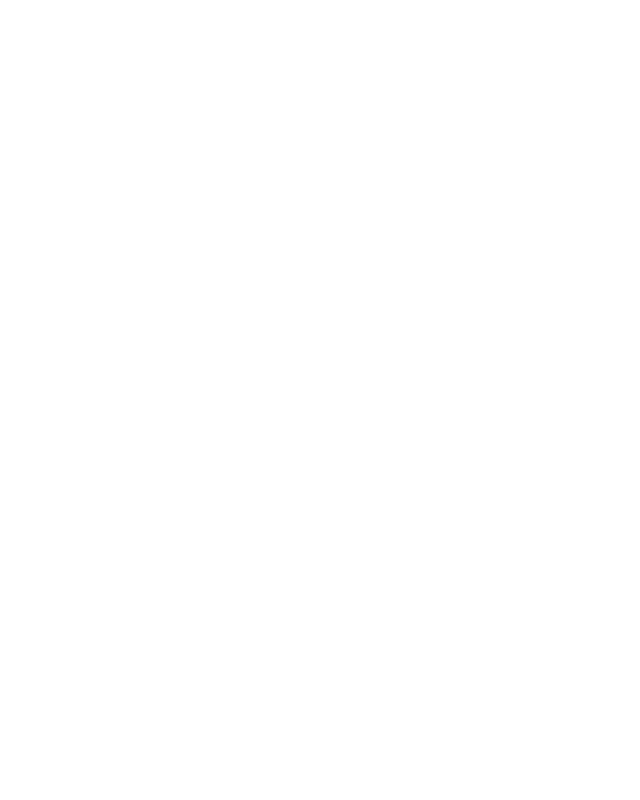
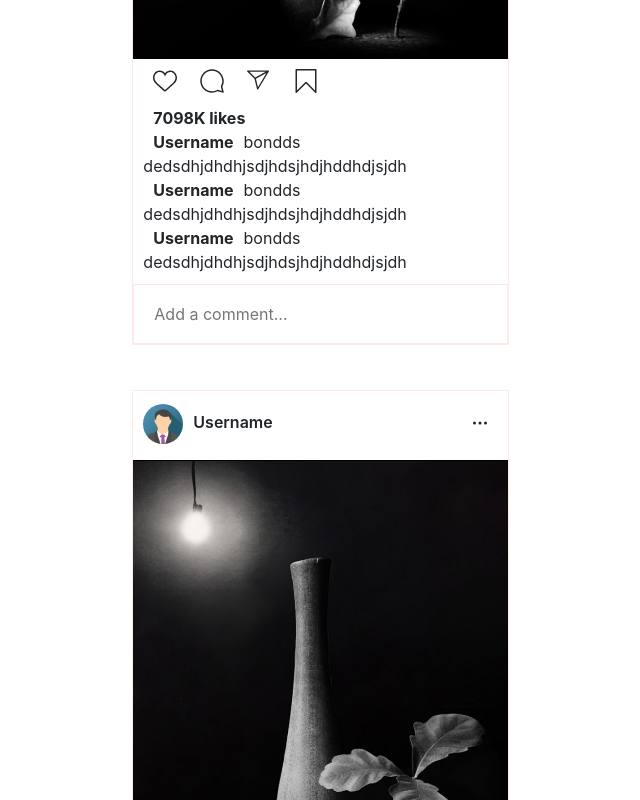
Before and after one commit to christianbankoue/Instagram-app, a React (Create React App) app in the folder myinstagram/: page / in a window 1280 px wide. Shown: the part 820-1620 px from the top of the page, without its empty margins (85-725 px from the left). Before the commit the page ends 800 px from the top, so only its background shows below. Built offline with nearby package versions, Linux system fonts and the light colour scheme.

Commit message:
Add the Post Component

```diff
--- a/myinstagram/src/Components/Main/Main.jsx
+++ b/myinstagram/src/Components/Main/Main.jsx
@@ -1,7 +1,7 @@
 import { Col, Row } from "react-bootstrap";
 import './Main.css';
 import StatusBar from "../StatusBar/StatusBar";
-import Posts from "../Posts/Posts";
+import Post from "../Post/Post";
 
 export default function Main() {
     return <>
@@ -12,7 +12,10 @@
             <Col xs={6}>
                     <div className="main" style={{width: '100%'}}>
                         <StatusBar />
-                        <Posts />
+                        <Post />
+                        <Post />
+                        <Post />
+                        <Post />
                     </div>
             </Col>
             <Col xs={2}></Col>
--- /dev/null
+++ b/myinstagram/src/Components/Post/Post.css
@@ -0,0 +1,57 @@
+.post_container {
+    margin-top: 45px;
+    width: 60%;
+    border: 1px solid #FFE8E8;
+}
+
+.post_header {
+    width: 100%;
+    border-bottom: 1px solid black;
+    height: 70px;
+    position: relative;
+}
+
+.post_head_profil {
+    position: relative;
+    top: 13px;
+    left: 10px;
+}
+
+.post_head_profil_text {
+    font-weight: 600;
+    margin-left: 10px;
+}
+
+.post_head_options {
+    position: absolute;
+    right: 10px;
+    top: 20px;
+}
+
+
+.post_image img {
+    max-height: 600px;
+}
+
+.analytic {
+    margin-left: 10px;
+}
+
+.post_reactimage {
+    width: 27px;
+    height: 27px;
+    margin: 10px;
+}
+
+.post_comment {
+    margin-left: 10px;
+}
+
+#post_commentbox {
+    width: 100%;
+    height: 60px;
+    border: 1px solid #FFE8E8;
+    margin-top: 10px;
+    padding-left: 20px;
+
+}
--- /dev/null
+++ b/myinstagram/src/Components/Post/Post.jsx
@@ -0,0 +1,68 @@
+import './Post.css';
+import post from '../../images/post.jpg'
+import pp1 from '../../images/pp1.png';
+import option from '../../images/option.svg'
+import share from '../../images/message.svg'
+import react from '../../images/love.svg'
+import comment from '../../images/comment.svg'
+import save from '../../images/save.svg'
+
+export default function Post({profil, username, image_url, likes, comments}) {
+    return <>
+        <article className="post_container">
+            <div className="post_header">
+                <div className="post_head_profil">
+                    <img src={pp1} alt="" className='rounded-circle post_head_profil_image' width="40" />
+                    <span className="post_head_profil_text">Username
+                    </span>
+                </div>
+                <img src={option} className='post_head_options' width="30" height="30"/>
+            </div>
+
+            <div className="post_image">
+                <img src={post} className='' width='100%'/>
+            </div>
+
+            <div className="analytic">
+                <div>
+                    <img src={react} alt="" className="post_reactimage"/>
+                    <img src={comment} alt="" className="post_reactimage"/>
+                    <img src={share} alt="" className="post_reactimage"/>
+                    <img src={save} alt="" className="post_reactimage"/>
+                </div>
+                <div>
+                    <span style={{fontWeight: 'bold', marginLeft: '10px'}}>7098K likes</span>
+                </div>
+
+            </div>
+
+            <div className="">
+                <div className="post_comment">
+                    <span className="username" style={{fontWeight: 'bold', margin: '0px 10px'}}>Username</span>
+                    <span>bondds dedsdhjdhdhjsdjhdsjhdjhddhdjsjdh</span>
+                </div>
+
+                <div className="post_comment">
+                    <span className="username" style={{fontWeight: 'bold', margin: '0px 10px'}}>Username</span>
+                    <span>bondds dedsdhjdhdhjsdjhdsjhdjhddhdjsjdh</span>
+                </div>
+
+                <div className="post_comment">
+                    <span className="username" style={{fontWeight: 'bold', margin: '0px 10px'}}>Username</span>
+                    <span>bondds dedsdhjdhdhjsdjhdsjhdjhddhdjsjdh</span>
+                </div>
+
+                <input type="text" name="post_commentbox" id="post_commentbox" placeholder='Add a comment...' />
+            </div>
+        </article>
+
+{/*
+        <article className="post">
+            <img src={post} />
+        </article>
+
+        <article className="post">
+            <img src={post} />
+        </article> */}
+    </ >
+}
--- a/myinstagram/src/Components/Posts/Posts.css
+++ /dev/null
@@ -1,4 +0,0 @@
-.post {
-    width: 60%;
-    border: 2px solid black
-}
--- a/myinstagram/src/Components/Posts/Posts.jsx
+++ /dev/null
@@ -1,7 +0,0 @@
-import './Posts.css';
-
-export default function Posts() {
-    return <div className="posts">
-
-    </div >
-}
--- a/myinstagram/src/Components/StatusBar/StatusBar.css
+++ b/myinstagram/src/Components/StatusBar/StatusBar.css
@@ -1,9 +1,9 @@
 .stories {
     border: 1px solid #FFE8E8;
-    padding: 30px 0px 16px 10px;
+    padding: 20px 0px 16px 10px;
     margin-top: 30px;
     overflow-x: scroll;
-    height: 150px;
+    height: 130px;
     width: 60%;
     display: flex;
     scrollbar-width: none;
```
Also changed, not shown: myinstagram/src/images/option.svg (added).
